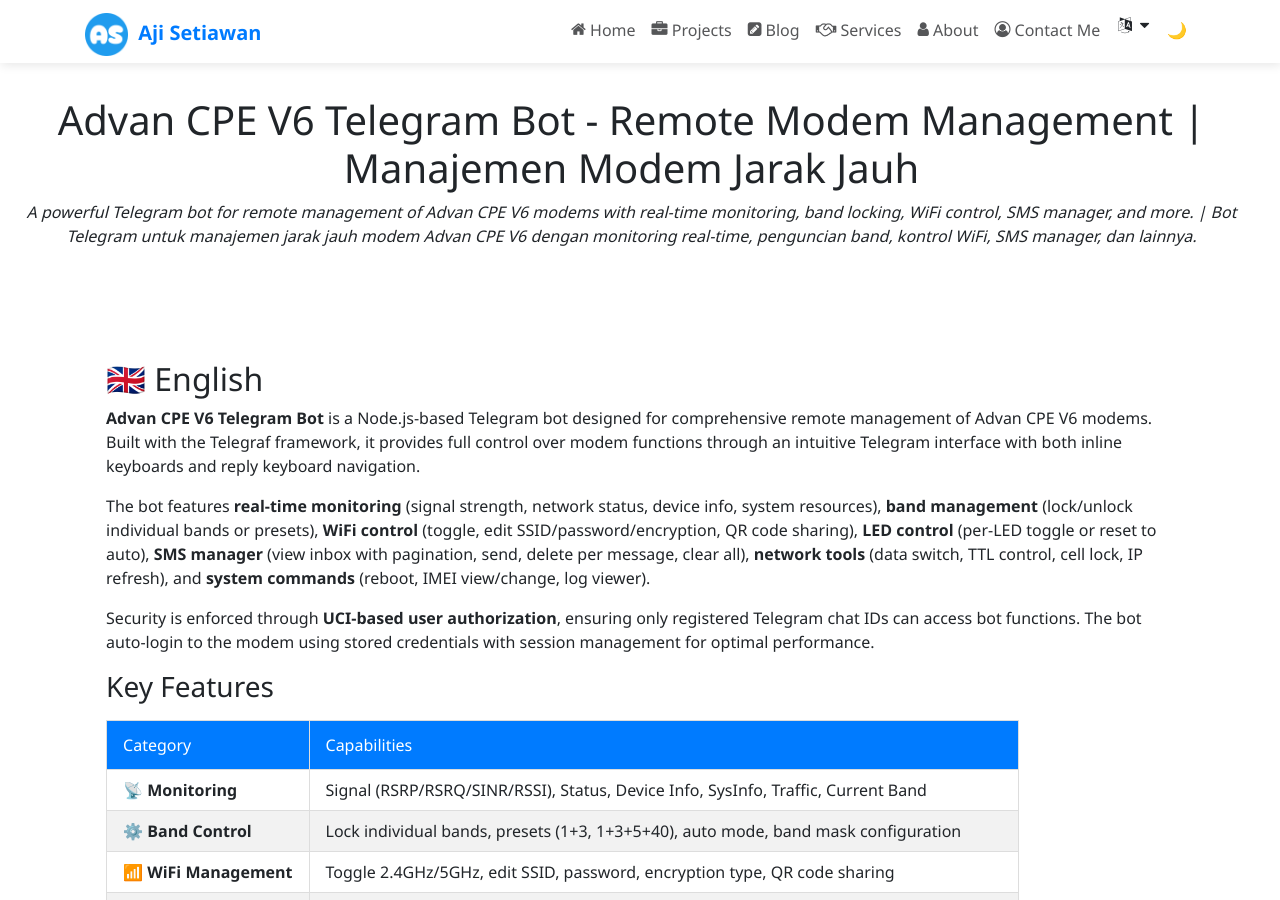
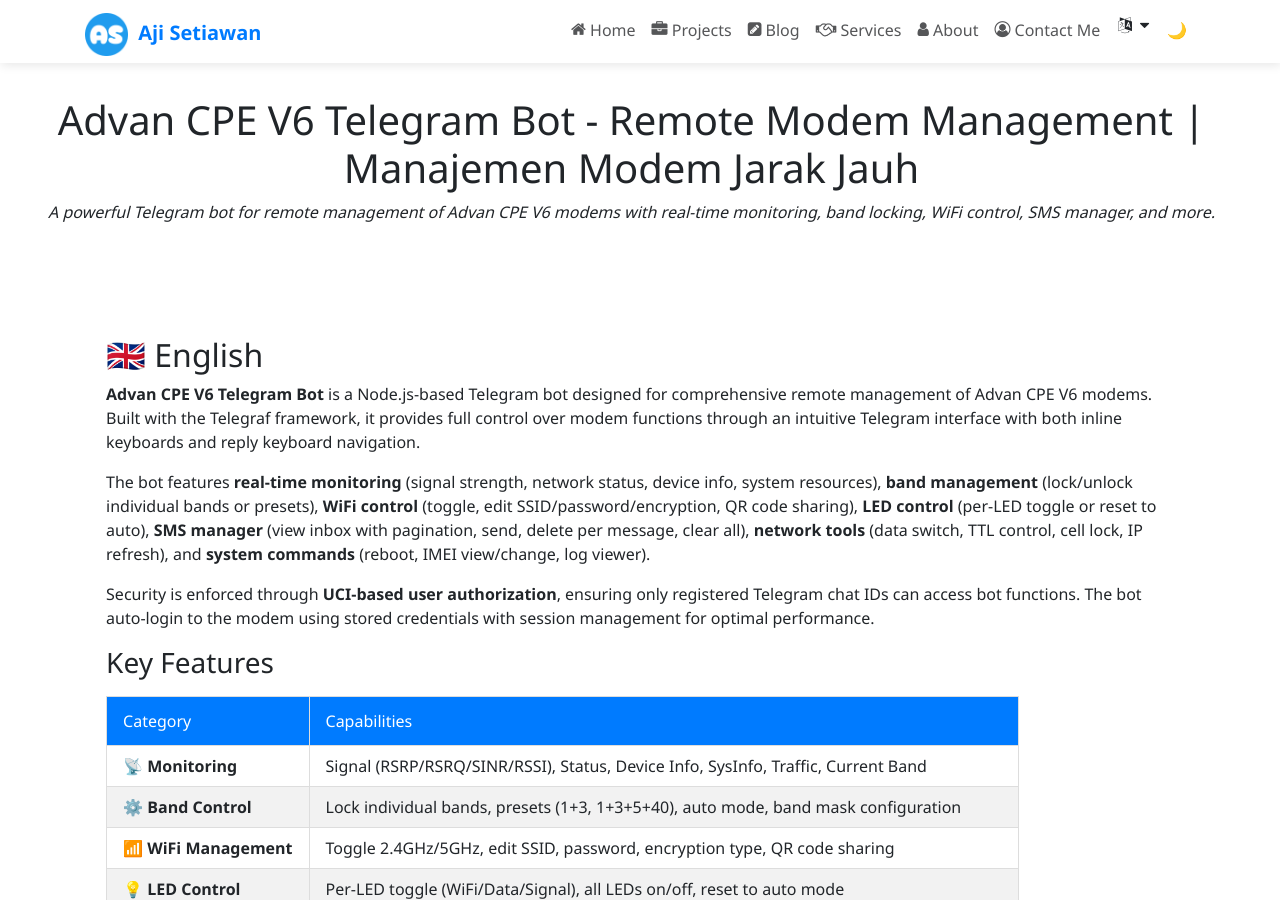
Before and after one commit to ajisetiawan716/ajisetiawan716.github.io, a Jekyll site: the page built from _projects/advan-cpe-v6-telegram-bot.md, in a window 1280 px wide and 900 px high. Built offline with Jekyll 4.4.1, drawn with Linux system fonts in a browser that asks for light colours; some web fonts are replaced; a style sheet for code colours, icons or effects is not loaded.

Commit message:
Update advan-cpe-v6-telegram-bot.md

```diff
--- a/_projects/advan-cpe-v6-telegram-bot.md
+++ b/_projects/advan-cpe-v6-telegram-bot.md
@@ -4,7 +4,7 @@
 title: Advan CPE V6 Telegram Bot - Remote Modem Management | Manajemen Modem Jarak Jauh
 tools: [OpenWrt, Node.js, JavaScript, Telegraf, Telegram Bot API]
 image: https://raw.githubusercontent.com/ajisetiawan716/advan-cpe-v6-bot/main/assets/screenshot/advan-cpe-v6-bot.jpg
-description: A powerful Telegram bot for remote management of Advan CPE V6 modems with real-time monitoring, band locking, WiFi control, SMS manager, and more. | Bot Telegram untuk manajemen jarak jauh modem Advan CPE V6 dengan monitoring real-time, penguncian band, kontrol WiFi, SMS manager, dan lainnya.
+description: A powerful Telegram bot for remote management of Advan CPE V6 modems with real-time monitoring, band locking, WiFi control, SMS manager, and more.
 remote_projects:
   - advan-cpe-v6-Bot
 ---
```
